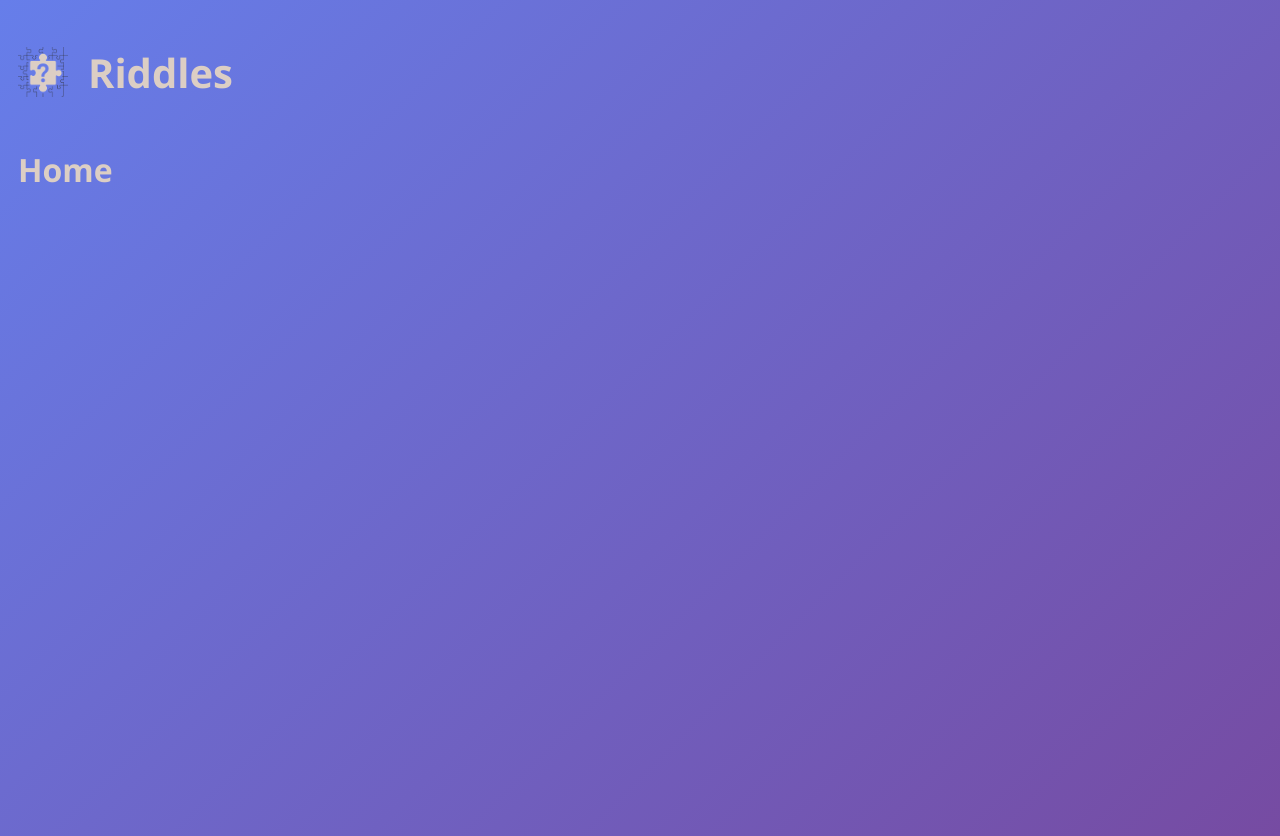
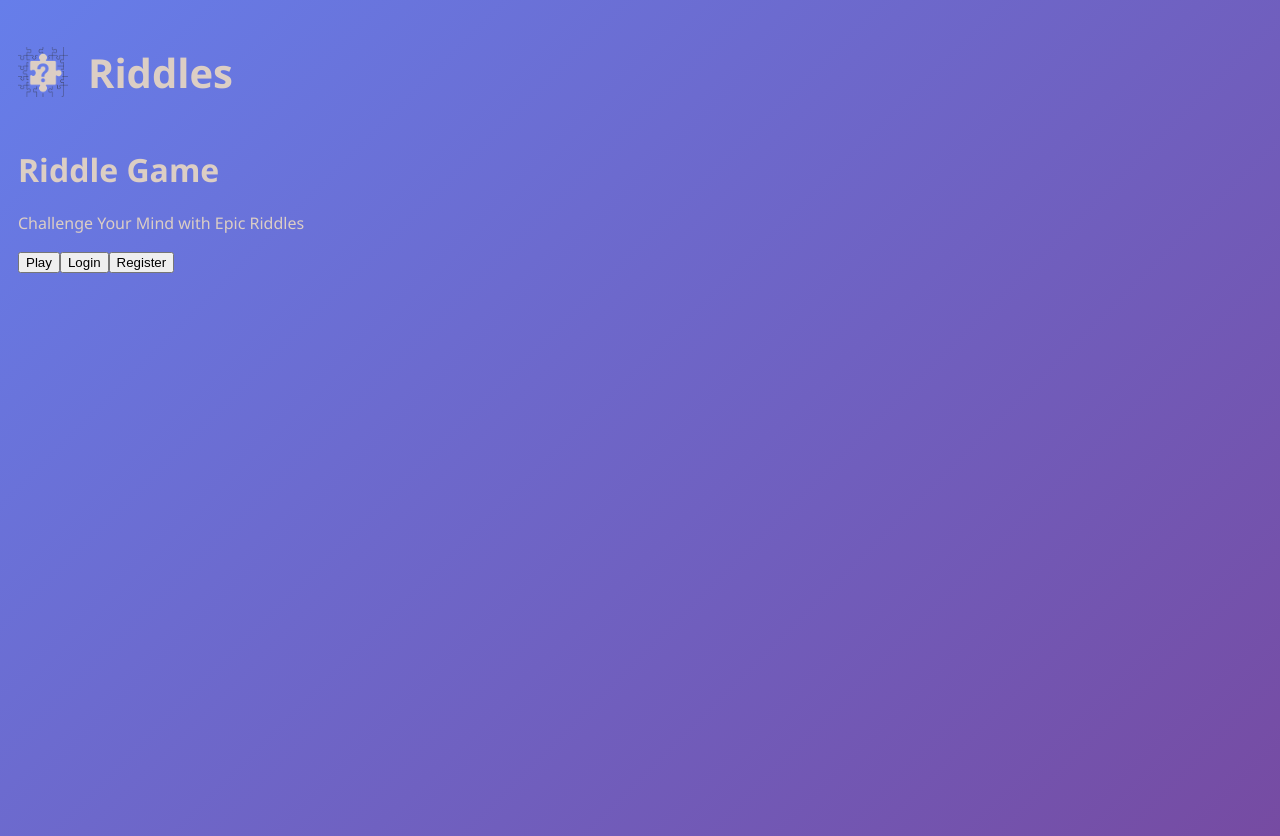
Before and after one commit to ChaimShteinberg/riddles, a React (Vite) app: page / in a window 1280 px wide. Built offline with nearby package versions, Linux system fonts and the light colour scheme.

Commit message:
base home page

```diff
--- a/src/pages/Home.tsx
+++ b/src/pages/Home.tsx
@@ -1,5 +1,15 @@
 function Home() {
-  return <h1>Home</h1>;
+  return (
+    <main>
+      <h1>Riddle Game</h1>
+      <p>Challenge Your Mind with Epic Riddles</p>
+      <nav>
+        <button>Play</button>
+        <button>Login</button>
+        <button>Register</button>
+      </nav>
+    </main>
+  );
 }
 
 export default Home;
```
